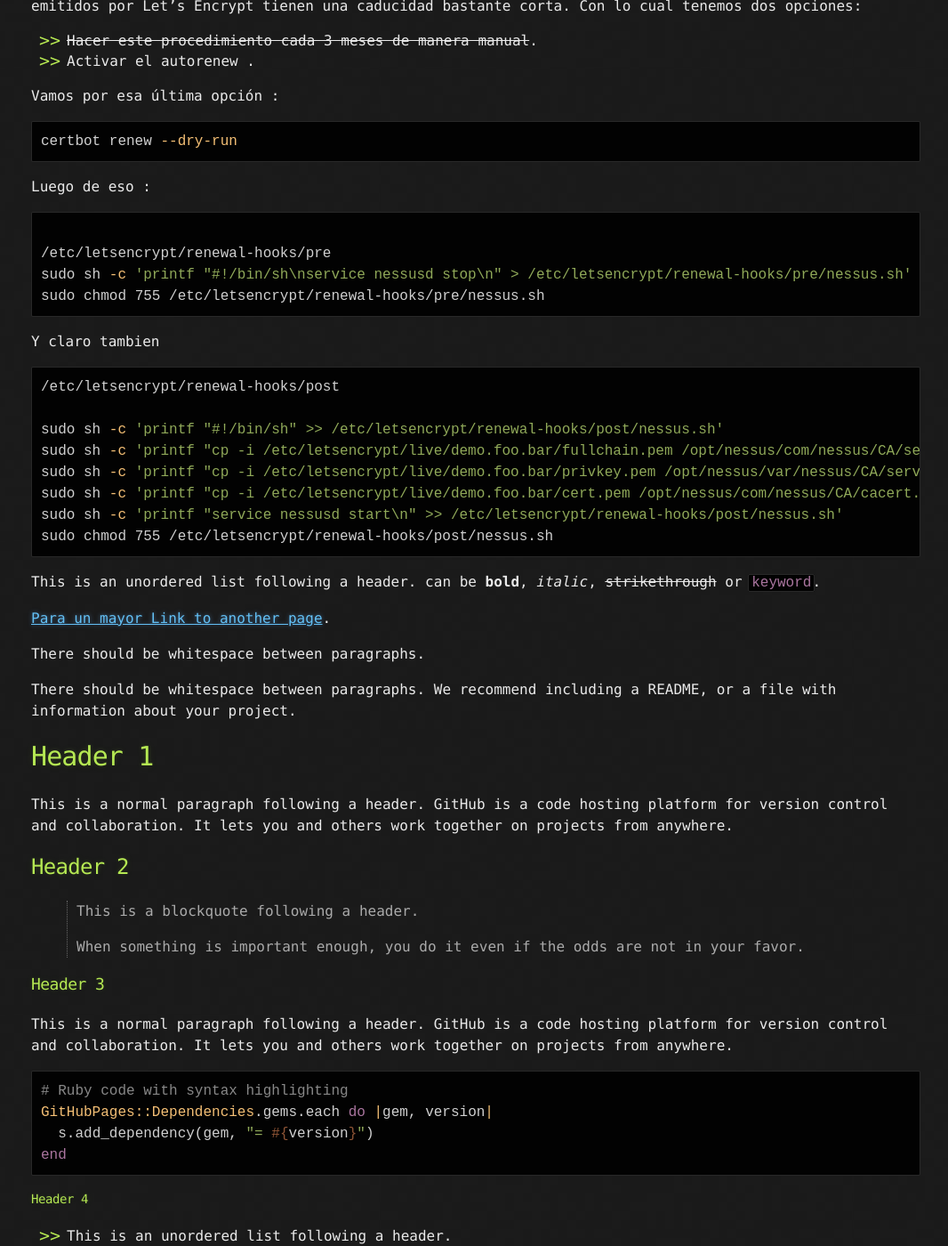
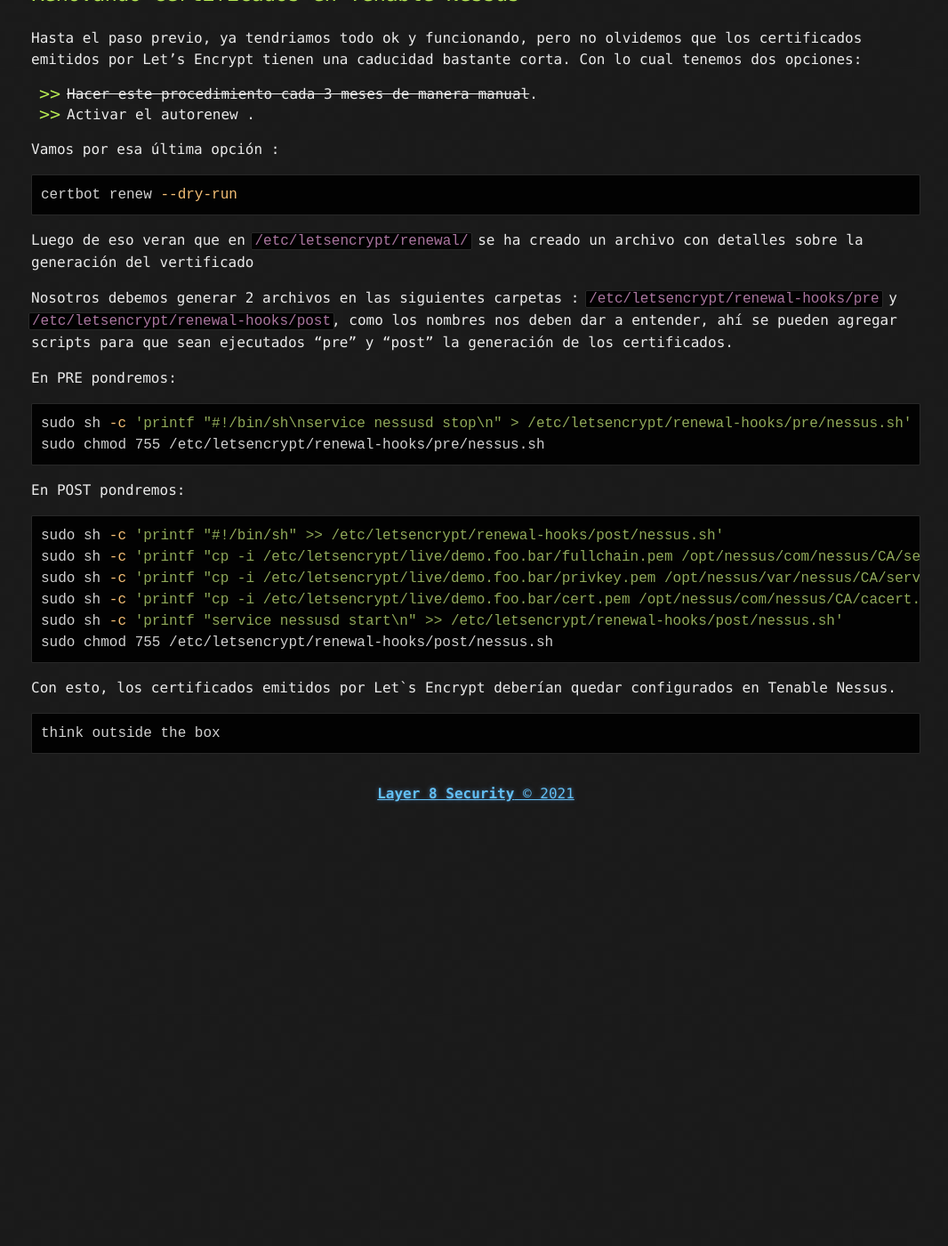
Before and after one commit to Layer8Sec/blog, a Jekyll site: the page built from _posts/2021-04-23-Lets-Encrypt-in-Nessus.md, in a window 1280 px wide and 1400 px high, scrolled down 2584 px. Shown: the whole window at 89% size, without its empty margins (105-1171 px from the left). Built offline with Jekyll 4.4.1, drawn with Linux system fonts in a browser that asks for light colours; after the commit the page ends 3501 px from its top, so only the background shows below that; some of the changed text lies outside the part shown.

Commit message:
Actualizacion

````diff
--- a/_posts/2021-04-23-Lets-Encrypt-in-Nessus.md
+++ b/_posts/2021-04-23-Lets-Encrypt-in-Nessus.md
@@ -8,14 +8,12 @@ project-date: Apr 2021
 client: Start Bootstrap
 category: Tools
 ---
-
-
-![](assets\posts\nessus_img1.png)
-
 ## [](#header-2)Previos
 
 Luego de instalar y configurar nuestro **Tenable Nessus**, parte de las configuraciones de seguridad que debemos realizar es configurar de manera el acceso vía la consola web, configurando nuestros certificados confiables y **Tenable Nessus** no muestre el error de Certificados ya conocido.
 Estamos asumiendo que Nessus Professional está instalado sobre un Sistema Operativo Linux, sin embargo sería una lógica similar para un Sistema Operativo basado en Windows. Tambien se asume que ya tienes configurado el dominio o subdominio para que resuelva a la dirección IP donde se tiene instalado Tenable Nessus.
+
+![](assets\posts\nessus_img1.png)
 
 ## [](#header-2)Instalar Certbot
 
@@ -32,8 +30,9 @@ certbot certonly --standalone --preferred-challenges http -d demo.foo.bar
 ```
 En este comando le indicamos a certbot que solo nos cree los certificados y que haga las validaciones levantando un servidor http para realizar las validaciones sobre el dominio /subdominoi al que le queremos generar los certificados.
 Como salida a dicho comando tendremos algo como esto :
-
+* * *
 ![](assets\posts\nessus_img2.png)
+* * *
 
 Si todo nos fue bien con el comando ya tenemos casi todo listo.
 
@@ -49,7 +48,9 @@ sudo cp -i /etc/letsencrypt/live/demo.foo.bar/cert.pem /opt/nessus/com/nessus/CA
 sudo service nessusd start
 ```
 Básicamente detenemos el servicio de  Nessus y reemplazamos los certificados predefinidos por los certificado generados con `Certbot`
+* * *
 ![](assets\posts\nessus_img3.png)
+* * *
 
 
 ## [](#header-2)Renovando Certificados en Tenable Nessus
@@ -62,18 +63,18 @@ Vamos por esa última opción :
 certbot renew --dry-run
 ```
 
-Luego de eso :
+Luego de eso veran que en `/etc/letsencrypt/renewal/` se ha creado un archivo con detalles sobre la generación del vertificado
 
+Nosotros debemos generar 2 archivos en las siguientes carpetas : `/etc/letsencrypt/renewal-hooks/pre` y `/etc/letsencrypt/renewal-hooks/post`, como los nombres nos deben dar a entender, ahí se pueden agregar scripts para que sean ejecutados "pre" y "post" la generación de los certificados.
+
+En PRE pondremos:
 ```bash
-
-/etc/letsencrypt/renewal-hooks/pre
 sudo sh -c 'printf "#!/bin/sh\nservice nessusd stop\n" > /etc/letsencrypt/renewal-hooks/pre/nessus.sh'
 sudo chmod 755 /etc/letsencrypt/renewal-hooks/pre/nessus.sh
 ```
-Y claro tambien
+En POST pondremos:
+
 ```bash
-/etc/letsencrypt/renewal-hooks/post
-
 sudo sh -c 'printf "#!/bin/sh" >> /etc/letsencrypt/renewal-hooks/post/nessus.sh'
 sudo sh -c 'printf "cp -i /etc/letsencrypt/live/demo.foo.bar/fullchain.pem /opt/nessus/com/nessus/CA/servercert.pem\n" >> /etc/letsencrypt/renewal-hooks/post/nessus.sh'
 sudo sh -c 'printf "cp -i /etc/letsencrypt/live/demo.foo.bar/privkey.pem /opt/nessus/var/nessus/CA/serverkey.pem\n" >> /etc/letsencrypt/renewal-hooks/post/nessus.sh'
@@ -82,119 +83,8 @@ sudo sh -c 'printf "service nessusd start\n" >> /etc/letsencrypt/renewal-hooks/p
 sudo chmod 755 /etc/letsencrypt/renewal-hooks/post/nessus.sh
 ```
 
- This is an unordered list following a header.
- can be **bold**, _italic_, ~~strikethrough~~ or `keyword`.
-
-[Para un mayor Link to another page](another-page).
-
-There should be whitespace between paragraphs.
-
-There should be whitespace between paragraphs. We recommend including a README, or a file with information about your project.
-
-# [](#header-1)Header 1
-
-This is a normal paragraph following a header. GitHub is a code hosting platform for version control and collaboration. It lets you and others work together on projects from anywhere.
-
-## [](#header-2)Header 2
-
-> This is a blockquote following a header.
->
-> When something is important enough, you do it even if the odds are not in your favor.
-
-### [](#header-3)Header 3
-
-
-
-This is a normal paragraph following a header. GitHub is a code hosting platform for version control and collaboration. It lets you and others work together on projects from anywhere.
-
-```ruby
-# Ruby code with syntax highlighting
-GitHubPages::Dependencies.gems.each do |gem, version|
-  s.add_dependency(gem, "= #{version}")
-end
-```
-
-#### [](#header-4)Header 4
-
-*   This is an unordered list following a header.
-*   This is an unordered list following a header.
-*   This is an unordered list following a header.
-
-##### [](#header-5)Header 5
-
-1.  This is an ordered list following a header.
-2.  This is an ordered list following a header.
-3.  This is an ordered list following a header.
-
-###### [](#header-6)Header 6
-
-| head1        | head two          | three |
-|:-------------|:------------------|:------|
-| ok           | good swedish fish | nice  |
-| out of stock | good and plenty   | nice  |
-| ok           | good `oreos`      | hmm   |
-| ok           | good `zoute` drop | yumm  |
-
-### There's a horizontal rule below this.
-
-* * *
-
-### Here is an unordered list:
-
-*   Item foo
-*   Item bar
-*   Item baz
-*   Item zip
-
-### And an ordered list:
-
-1.  Item one
-1.  Item two
-1.  Item three
-1.  Item four
-
-### And a nested list:
-
-- level 1 item
-  - level 2 item
-  - level 2 item
-    - level 3 item
-    - level 3 item
-- level 1 item
-  - level 2 item
-  - level 2 item
-  - level 2 item
-- level 1 item
-  - level 2 item
-  - level 2 item
-- level 1 item
-
-### Small image
-
-![](https://assets-cdn.github.com/images/icons/emoji/octocat.png)
-
-### Large image
-
-![](https://guides.github.com/activities/hello-world/branching.png)
-
-
-### Definition lists can be used with HTML syntax.
-
-<dl>
-<dt>Name</dt>
-<dd>Godzilla</dd>
-<dt>Born</dt>
-<dd>1952</dd>
-<dt>Birthplace</dt>
-<dd>Japan</dd>
-<dt>Color</dt>
-<dd>Green</dd>
-</dl>
+Con esto, los certificados emitidos por Let`s Encrypt deberían quedar configurados en Tenable Nessus.
 
 ```
-Long, single-line code blocks should not wrap. They should horizontally scroll if they are too long. This line should be long enough to demonstrate this.
+think outside the box
 ```
-
-```
-The final element.
-```
````
